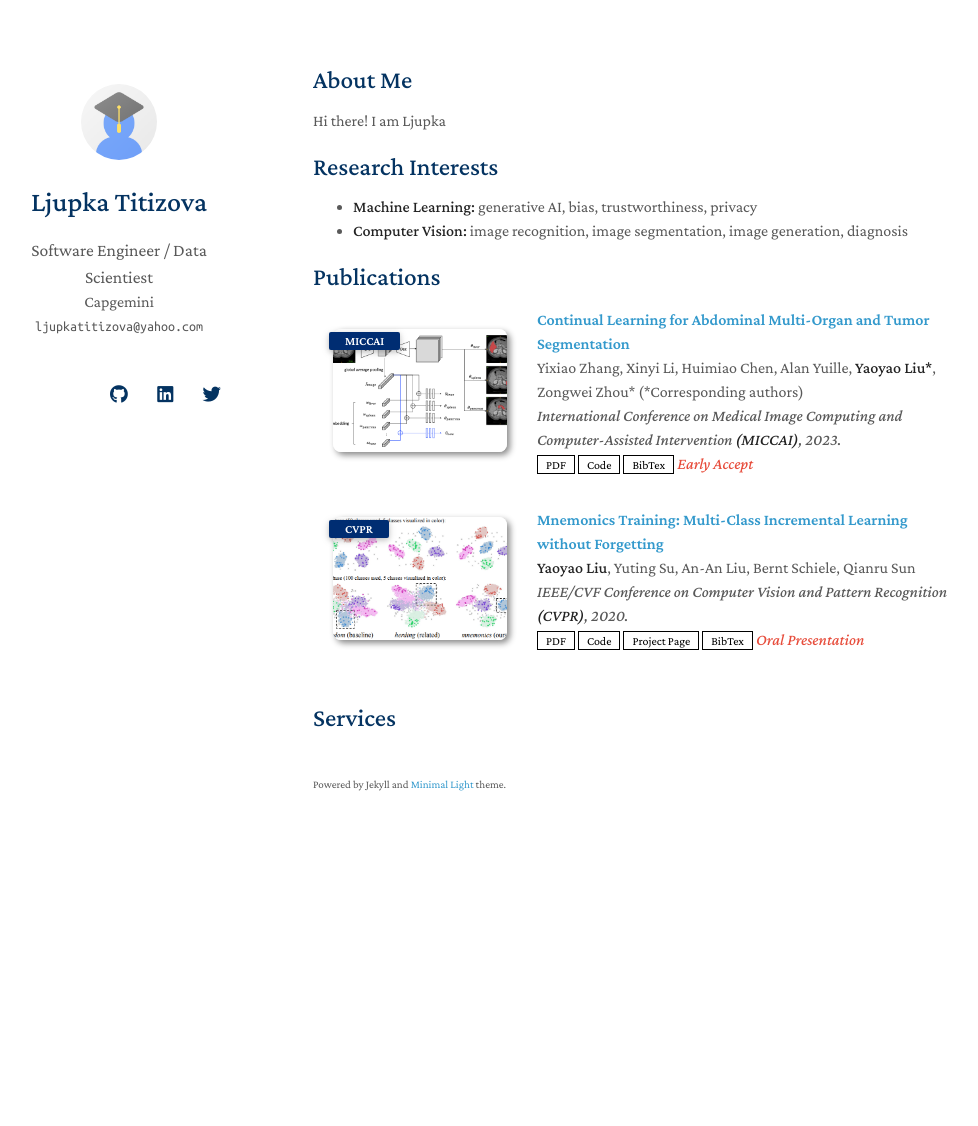
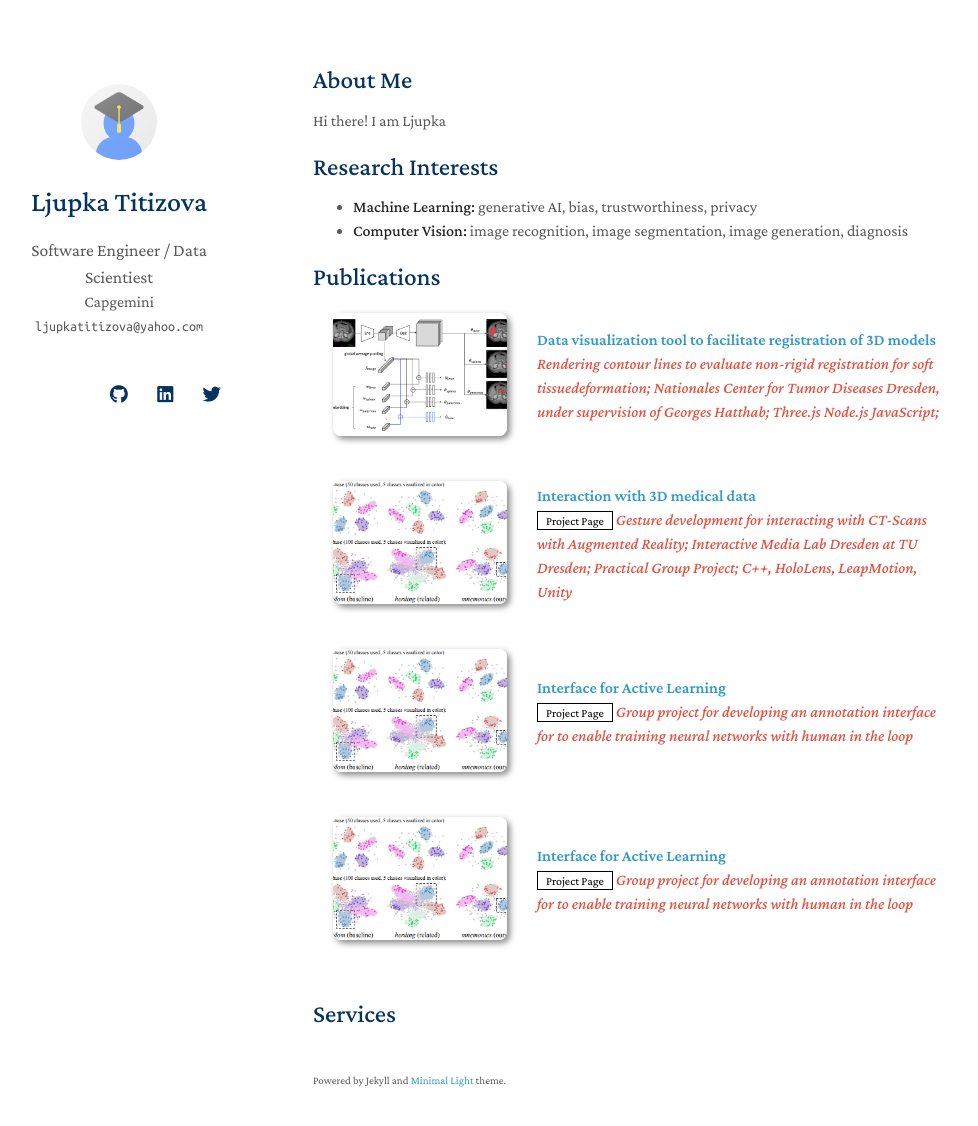
Before and after one commit to Ljupka/Ljupka.github.io, a Jekyll site: the page built from index.md, in a window 1280 px wide and 1161 px high. Shown: the top 1126 px of the window, without its empty margins (157-1135 px from the left). Built offline with Jekyll 4.4.1, drawn with Linux system fonts in a browser that asks for light colours; nearby versions of some CDN libraries; a style sheet for code colours, icons or effects is not loaded; our own code applies the rules of GitHub Pages for plain Markdown files.

Commit message:
Update publications.yml

```diff
--- a/_data/publications.yml
+++ b/_data/publications.yml
@@ -1,22 +1,20 @@
 main:
 
-  - title: Continual Learning for Abdominal Multi-Organ and Tumor Segmentation
-    authors: Yixiao Zhang, Xinyi Li, Huimiao Chen, Alan Yuille, <strong>Yaoyao Liu*</strong>, Zongwei Zhou* (*Corresponding authors)
-    conference_short: MICCAI
-    conference: International Conference on Medical Image Computing and Computer-Assisted Intervention <strong>(MICCAI)</strong>, 2023.
-    pdf: https://arxiv.org/pdf/2306.00988.pdf
-    code: https://github.com/MrGiovanni/ContinualLearning
-    bibtex: https://bib.yliu.me/MICCAI23.txt
+  - title: Data visualization tool to facilitate registration of 3D models
     image: ./assets/img/teaser_example_2.png
-    notes: Early Accept
+    notes: Rendering contour lines to evaluate non-rigid registration for soft tissuedeformation; Nationales Center for Tumor Diseases Dresden, under supervision of Georges Hatthab; Three.js Node.js JavaScript;
 
-  - title: "Mnemonics Training: Multi-Class Incremental Learning without Forgetting"
-    authors: <strong>Yaoyao Liu</strong>, Yuting Su, An-An Liu, Bernt Schiele, Qianru Sun
-    conference_short: CVPR
-    conference: IEEE/CVF Conference on Computer Vision and Pattern Recognition <strong>(CVPR)</strong>, 2020.
-    pdf: https://arxiv.org/pdf/2002.10211.pdf
-    code: https://github.com/yaoyao-liu/class-incremental-learning/tree/main/mnemonics-training
+  - title: "Interaction with 3D medical data"
     page: https://class-il.mpi-inf.mpg.de/mnemonics/
-    bibtex: https://class-il.mpi-inf.mpg.de/mnemonics/
-    notes: Oral Presentation
+    notes: Gesture development for interacting with CT-Scans with Augmented Reality; Interactive Media Lab Dresden at TU Dresden; Practical Group Project; C++, HoloLens, LeapMotion, Unity
     image: ./assets/img/teaser_example.png
+
+  - title: "Interface for Active Learning"
+    page: https://class-il.mpi-inf.mpg.de/mnemonics/
+    notes: Group project for developing an annotation interface for to enable training neural networks with human in the loop
+    image: ./assets/img/teaser_example.png
+
+  - title: "Interface for Active Learning"
+    page: https://class-il.mpi-inf.mpg.de/mnemonics/
+    notes: Group project for developing an annotation interface for to enable training neural networks with human in the loop
+    image: ./assets/img/teaser_example.png
```
